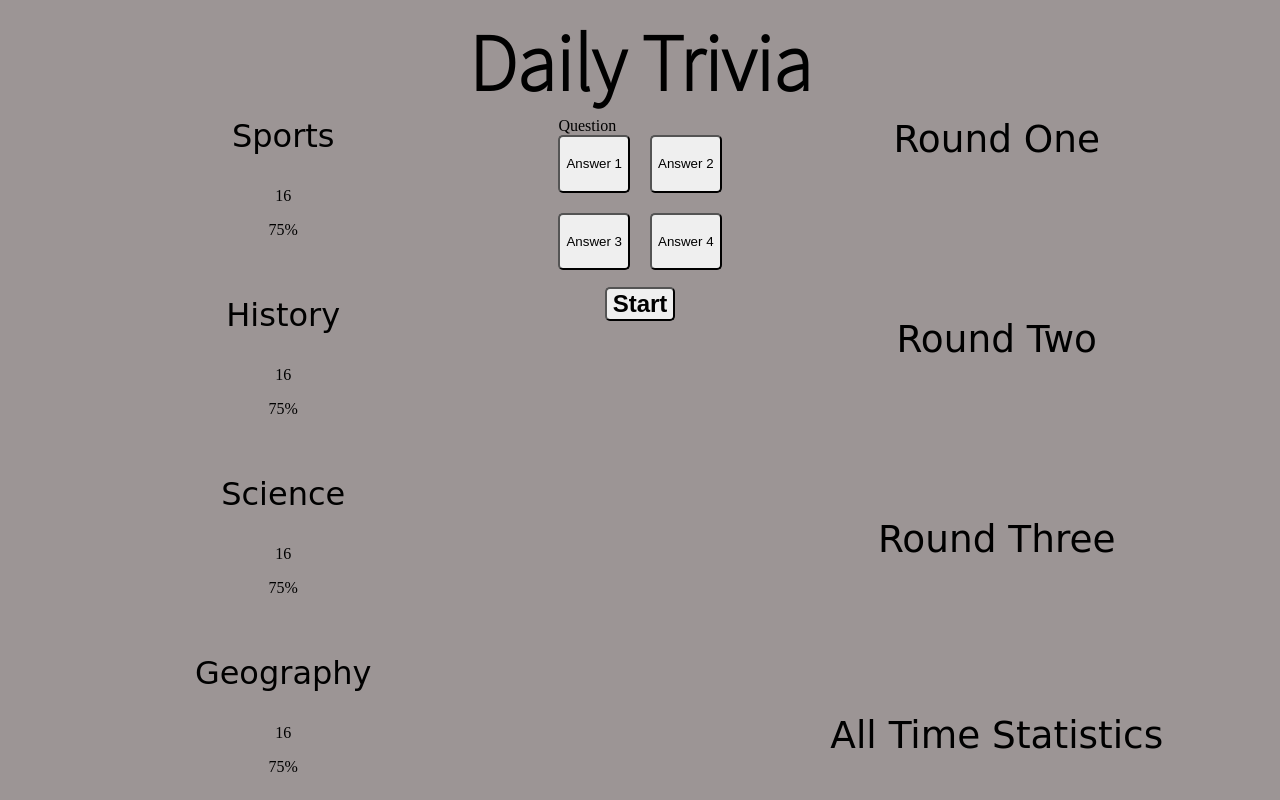
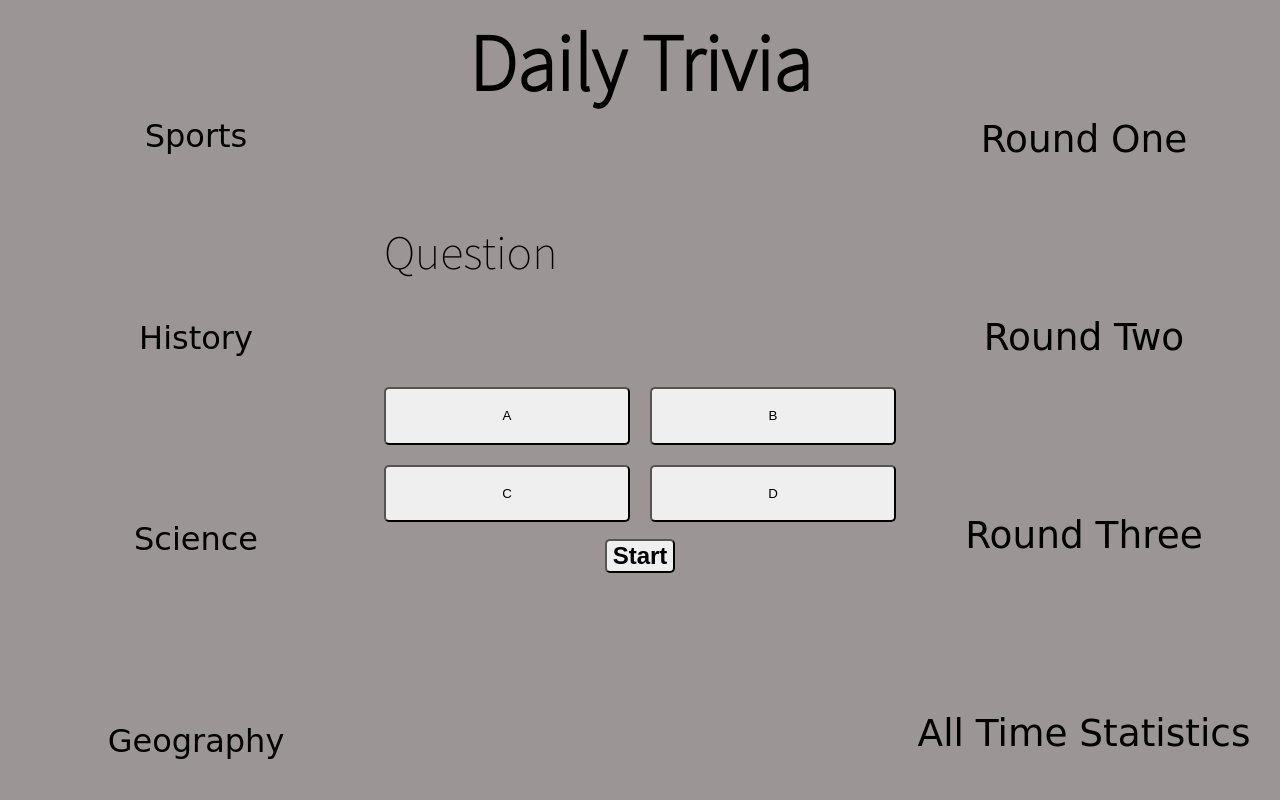
Before and after one commit to andcarter95/triviaGame, a plain HTML site: page index.html in a window 1280 px wide. Drawn offline with Linux system fonts and the light colour scheme; a web font is replaced by a local one.

Commit message:
Tracking sections still need work

```diff
--- a/apps.js
+++ b/apps.js
@@ -10,7 +10,7 @@ const qaContent = [
          {text: '1964', correct: false }
       ],
     catagory: "sports"},
-    {question: "In what state did the first official American baseball game take place?",
+    {question: "In what state did the first official American basketball game take place?",
     answers: [
         {text: 'New York', correct: false },
         {text: 'Georgia', correct: false },
@@ -54,7 +54,7 @@ const qaContent = [
     // {question22: What was the first country to give women the right to vote?, A: England, B: France, C: Portugal, D: New Zealand, correct answer: "D", catagory: "history"}
     // {question23: Which US president is featured on the two dollar bill?, A: John Adams, B: Williamm Taft, C: Thomas Jefferson, D: Harry Truman, correct answer: "C", catagory: "history"}
     // {question24: In which country the Adolf Hitler was born?, A: Austria, B: Germany, C: Poland, D: Russia, correct answer: "A", catagory: "history"}
-    {question: 'Hg is the chemical symbol of which element?',
+    {question: 'What is the chemical symbol of Mercury?',
     answers: [
         {text: 'Ca', correct: false},
         {text: 'Me', correct: false},
--- a/index.html
+++ b/index.html
@@ -20,32 +20,24 @@
             <div class="column">
                 <div class="catagoryTrack">
                     <div class="subCatagoryTrack">
-                        <!-- <img class="icon" src="/icons/sportsIcon.jpg" alt="Sports Icon" /> -->
                         <p class="catagoryTitle">Sports</p>
-                        <!-- Create sports tracking section  -->
-                        <p class="catagoryNumber">16</p>
-                        <p class="catagoryPercent">75%</p>
+                        <p class="catagoryNumber"></p>
+                        <p class="catagoryPercent"></p>
                     </div>
                     <div class="subCatagoryTrack">
-                        <!-- <img class="icon" src="/icons/historyIcon.jpg" alt="History Icon" /> -->
                         <p class="catagoryTitle">History</p>
-                        <!-- Create history tracking section  -->
-                        <p class="catagoryNumber">16</p>
-                        <p class="catagoryPercent">75%</p>
+                        <p class="catagoryNumber"></p>
+                        <p class="catagoryPercent"></p>
                     </div>
                     <div class="subCatagoryTrack">
-                        <!-- <img class="icon" src="/icons/musicIcon.jpg" alt="Music Icon" /> -->
                         <p class="catagoryTitle">Science</p>
-                        <!-- Create music tracking section  -->
-                        <p class="catagoryNumber">16</p>
-                        <p class="catagoryPercent">75%</p>
+                        <p class="catagoryNumber"></p>
+                        <p class="catagoryPercent"></p>
                     </div>
                     <div class="subCatagoryTrack">
-                        <!-- <img class="icon" src="/icons/geographyIcon.jpg" alt="Geography Icon" /> -->
                         <p class="catagoryTitle">Geography</p>
-                        <!-- Create geography tracking section  -->
-                        <p class="catagoryNumber">16</p>
-                        <p class="catagoryPercent">75%</p>
+                        <p class="catagoryNumber"></p>
+                        <p class="catagoryPercent"></p>
                     </div>
                 </div>
                 <div class="questionCard">
@@ -54,10 +46,10 @@
                             Question
                         </div>
                         <div id="answerButtons" class="answerGrid">
-                            <button class="btn">Answer 1</button>
-                            <button class="btn">Answer 2</button>
-                            <button class="btn">Answer 3</button>
-                            <button class="btn">Answer 4</button>
+                            <button class="btn">A</button>
+                            <button class="btn">B</button>
+                            <button class="btn">C</button>
+                            <button class="btn">D</button>
                         </div>
                         <div class="controls">
                             <button id="startButton" class="startButton btn">Start</button>
@@ -66,16 +58,16 @@
                     </div>
                 </div>
                 <div class="roundGlobalTracking">
-                    <div class="roundOne">
+                    <div id="roundOne">
                         <h3>Round One</h3>
                     </div>
-                    <div class="roundTwo">
+                    <div id="roundTwo">
                         <h3>Round Two</h3>
                     </div>
-                    <div class="roundThree">
+                    <div id="roundThree">
                         <h3>Round Three</h3>
                     </div>
-                    <div class="globalTracking">
+                    <div id="globalTracking">
                         <h3>All Time Statistics</h3>
                     </div>
                 </div>
--- a/style.css
+++ b/style.css
@@ -12,7 +12,6 @@
 }
 
 body {
-    /* --hue: var(--hue-neutral); */
     background-color: var(--neutral);
 }
 
@@ -75,10 +74,17 @@ h1 {
     height: 100%;
     flex-direction: column;
     flex: 4;
+    font-size: 3em;
+    font-family: 'Source Sans Pro', sans-serif;
 }
 
-.question {
+#question {
     flex-basis: 40%;
+    display: flex;
+    text-align: center;
+    align-items: center;
+    max-width: 60vw;
+    min-width: 40vw;
 }
 
 .answerGrid {
@@ -98,7 +104,7 @@ h1 {
 }
 
 .btn:hover {
-    border-color: black;
+    background-color: rgb(114, 114, 118);
 }
 
 .btn.correct {
@@ -132,6 +138,9 @@ h1 {
     flex-direction: column;
     flex: 1;
     text-align: center;
+    font-family: 'Koulen', cursive;
+    font-size: 2em;
+    margin-top: 0em;
 }
 
 .roundOne {
```
